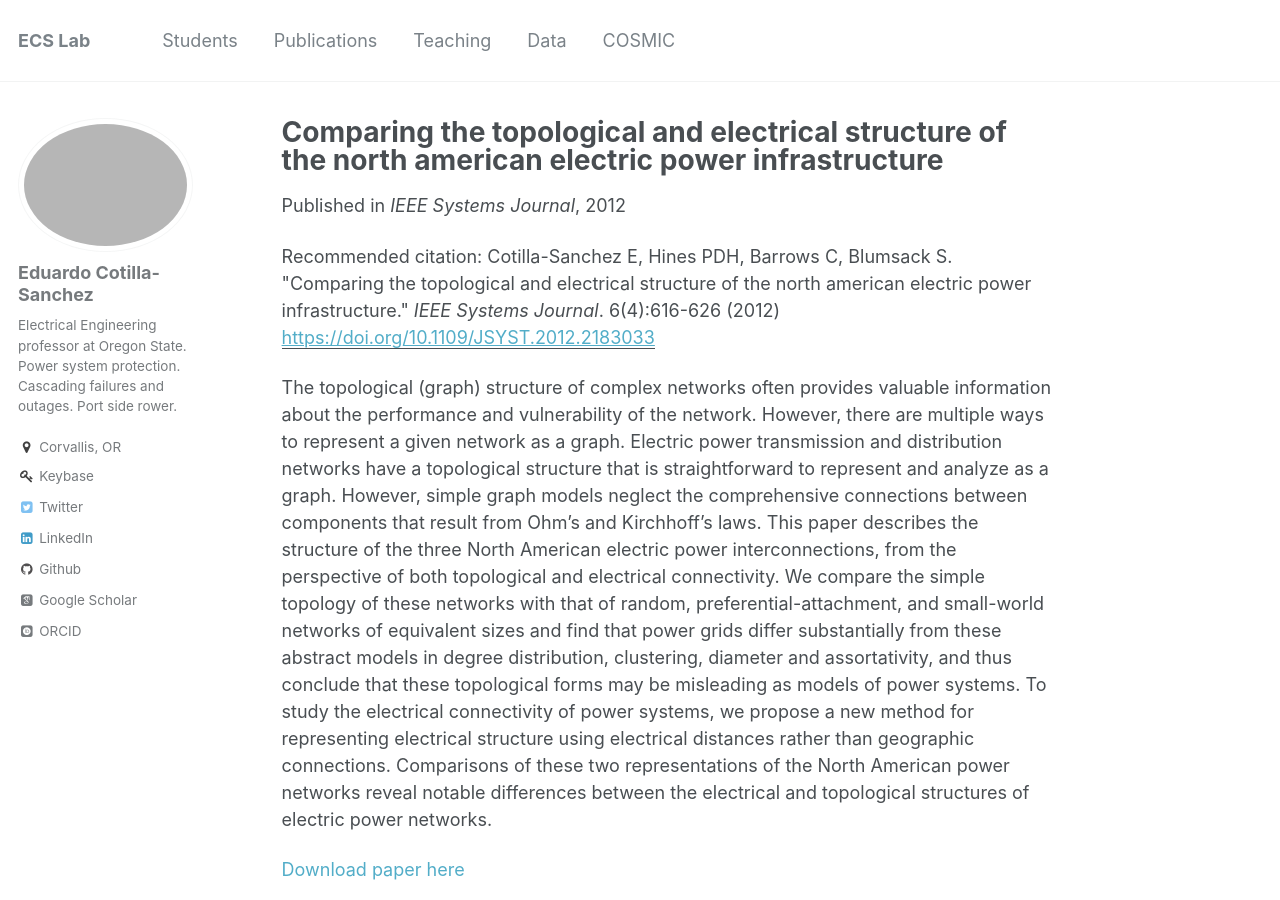
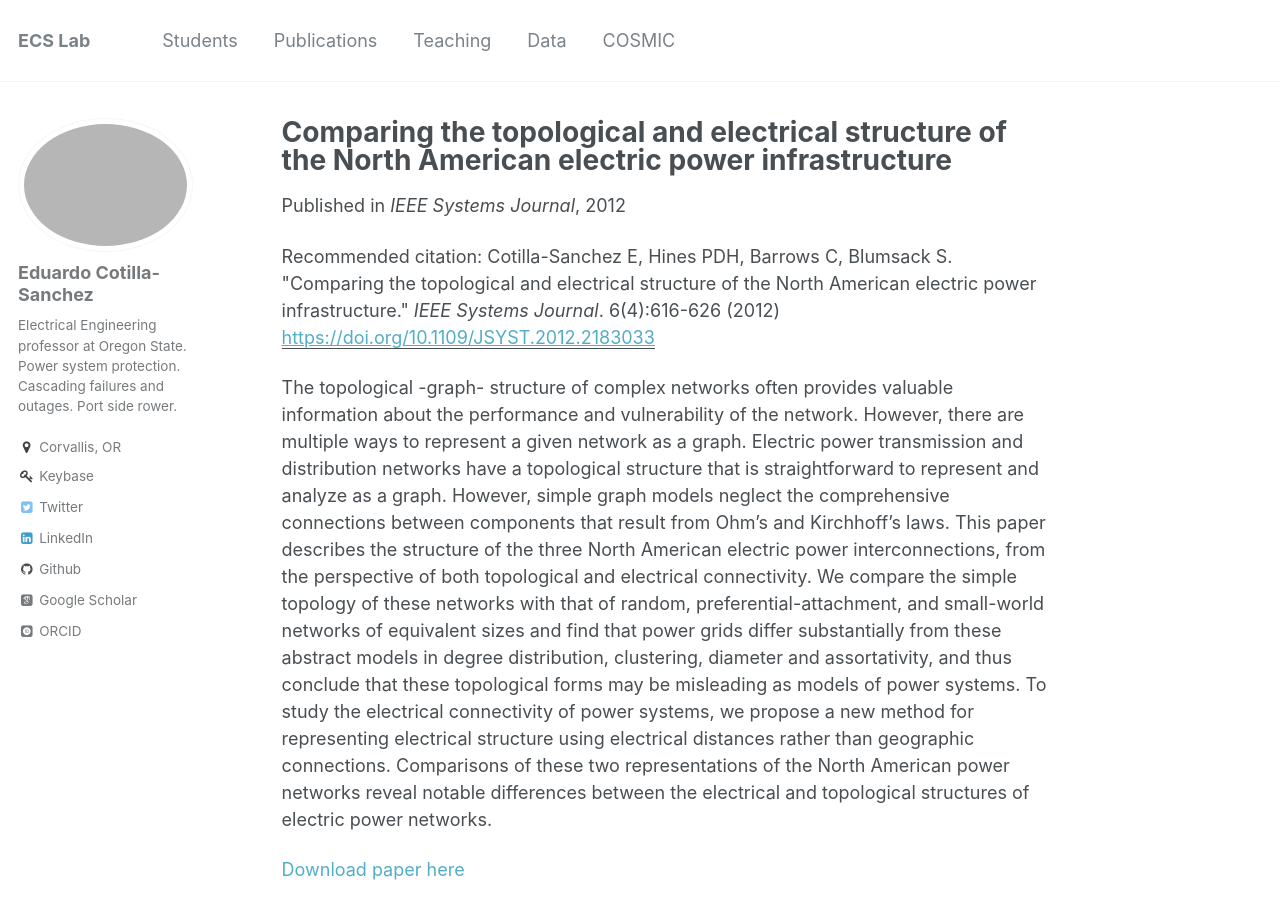
Before and after one commit to ecotillasanchez/ecotillasanchez.github.io, a Jekyll site: the page built from _publications/2012-02-15.md, in a window 1280 px wide and 900 px high. Built offline with Jekyll 4.4.1, drawn with Linux system fonts in a browser that asks for light colours; some web fonts are replaced.

```diff
--- a/_publications/2012-02-15.md
+++ b/_publications/2012-02-15.md
@@ -1,14 +1,14 @@
 ---
-title: "Comparing the topological and electrical structure of the north american electric power infrastructure"
+title: "Comparing the topological and electrical structure of the North American electric power infrastructure"
 collection: publications
 permalink: /publication/2012-02-15
 excerpt: ''
 date: 2012-02-15
 venue: 'IEEE Systems Journal'
 paperurl: 'https://doi.org/10.1109/JSYST.2012.2183033'
-citation: 'Cotilla-Sanchez E, Hines PDH, Barrows C, Blumsack S. &quot;Comparing the topological and electrical structure of the north american electric power infrastructure.&quot; <i>IEEE Systems Journal</i>. 6(4):616-626 (2012)'
+citation: 'Cotilla-Sanchez E, Hines PDH, Barrows C, Blumsack S. &quot;Comparing the topological and electrical structure of the North American electric power infrastructure.&quot; <i>IEEE Systems Journal</i>. 6(4):616-626 (2012)'
 ---
 
-The topological (graph) structure of complex networks often provides valuable information about the performance and vulnerability of the network. However, there are multiple ways to represent a given network as a graph. Electric power transmission and distribution networks have a topological structure that is straightforward to represent and analyze as a graph. However, simple graph models neglect the comprehensive connections between components that result from Ohm's and Kirchhoff's laws. This paper describes the structure of the three North American electric power interconnections, from the perspective of both topological and electrical connectivity. We compare the simple topology of these networks with that of random, preferential-attachment, and small-world networks of equivalent sizes and find that power grids differ substantially from these abstract models in degree distribution, clustering, diameter and assortativity, and thus conclude that these topological forms may be misleading as models of power systems. To study the electrical connectivity of power systems, we propose a new method for representing electrical structure using electrical distances rather than geographic connections. Comparisons of these two representations of the North American power networks reveal notable differences between the electrical and topological structures of electric power networks.
+The topological -graph- structure of complex networks often provides valuable information about the performance and vulnerability of the network. However, there are multiple ways to represent a given network as a graph. Electric power transmission and distribution networks have a topological structure that is straightforward to represent and analyze as a graph. However, simple graph models neglect the comprehensive connections between components that result from Ohm's and Kirchhoff's laws. This paper describes the structure of the three North American electric power interconnections, from the perspective of both topological and electrical connectivity. We compare the simple topology of these networks with that of random, preferential-attachment, and small-world networks of equivalent sizes and find that power grids differ substantially from these abstract models in degree distribution, clustering, diameter and assortativity, and thus conclude that these topological forms may be misleading as models of power systems. To study the electrical connectivity of power systems, we propose a new method for representing electrical structure using electrical distances rather than geographic connections. Comparisons of these two representations of the North American power networks reveal notable differences between the electrical and topological structures of electric power networks.
 
 [Download paper here](https://doi.org/10.1109/JSYST.2012.2183033)
```
